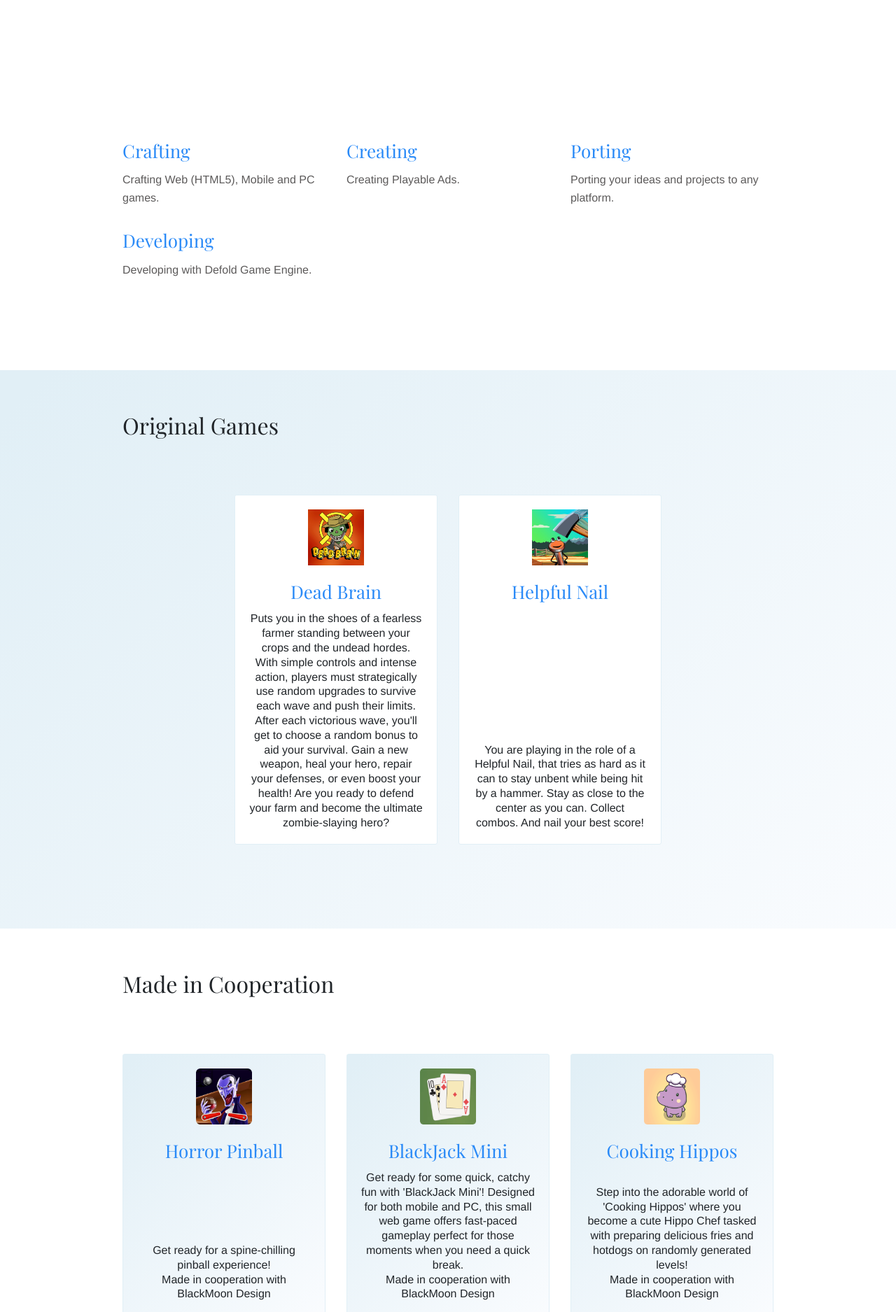
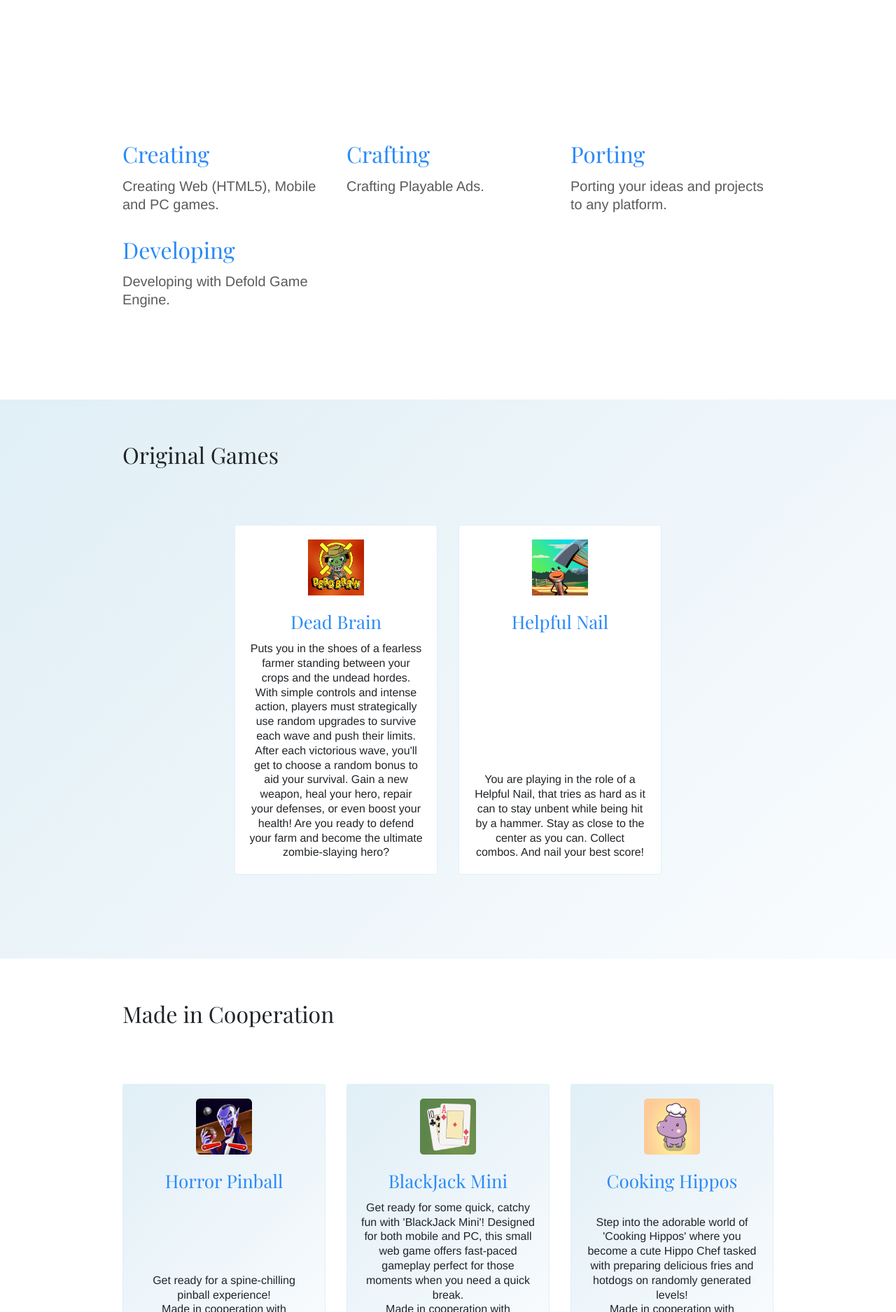
Before and after one commit to mozok/theabyssbrain, a Jekyll site: the page built from index.md, in a window 1280 px wide. Shown: the part 658-2533 px from the top of the page at 70% size. Built offline with Jekyll 4.4.1, drawn with Linux system fonts in a browser that asks for light colours.

Commit message:
Increase services text size

```diff
--- a/_sass/pages/_page-home.scss
+++ b/_sass/pages/_page-home.scss
@@ -1,2 +1,8 @@
 .page-home {
+  .service-content {
+    font-size: 20px;
+    .service-title {
+      font-size: 32px;
+    }
+  }
 }
```
Also changed, not shown: _services/crafting.md (+2 -2 lines), _services/creating.md (+2 -2 lines).
